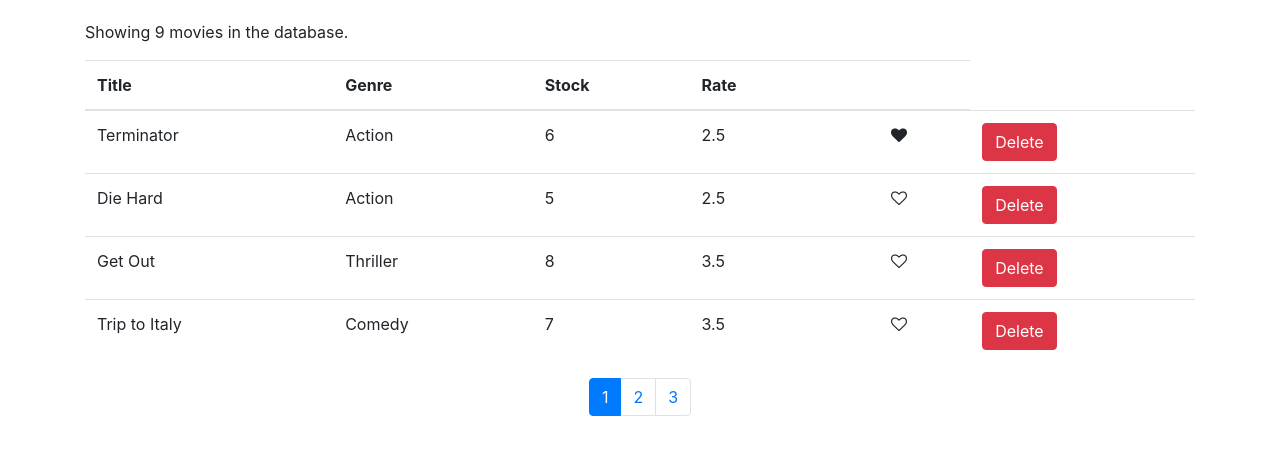
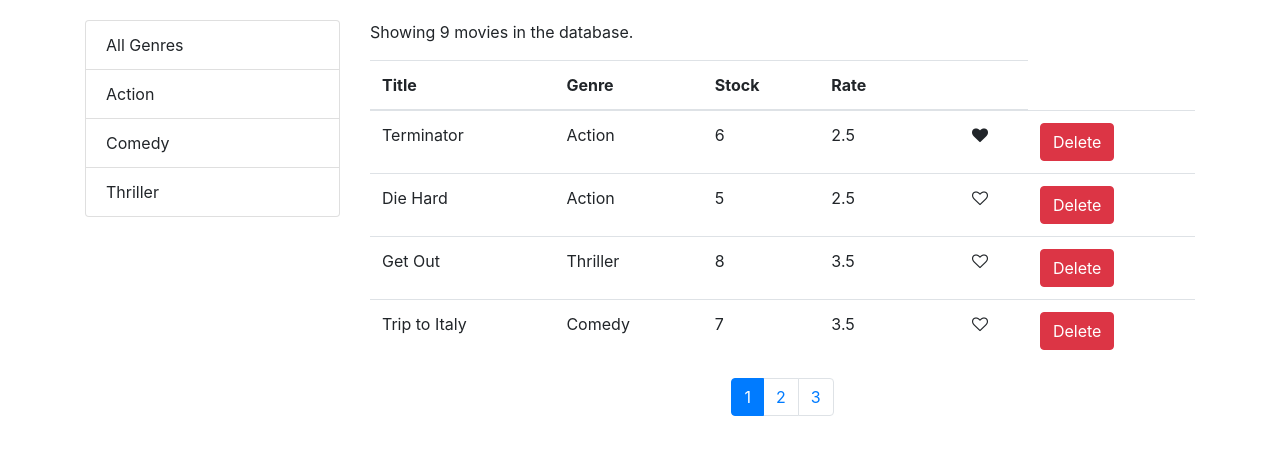
Before and after one commit to anthonypate54/vidly-react, a React (Create React App) app: page / in a window 1280 px wide. Shown: the top 454 px of the page. Built offline with nearby package versions, Linux system fonts and the light colour scheme.

Commit message:
latest stable version

```diff
--- a/package.json
+++ b/package.json
@@ -6,6 +6,7 @@
     "bootstrap": "^4.1.1",
     "font-awesome": "^4.7.0",
     "lodash": "^4.17.10",
+    "prop-types": "^15.6.2",
     "react": "^16.8.5",
     "react-dom": "^16.8.5",
     "react-scripts": "2.1.8"
--- /dev/null
+++ b/src/components/common/listGroup.jsx
@@ -0,0 +1,33 @@
+import React, { Component } from "react";
+
+const ListGroup = props => {
+  const {
+    items,
+    textProperty,
+    valueProperty,
+    selectedItem,
+    onItemSelect
+  } = props;
+  return (
+    <ul class="list-group">
+      {items.map(item => (
+        <li
+          onClick={() => onItemSelect(item)}
+          key={item[valueProperty]}
+          className={
+            item === selectedItem ? "list-group-item active" : "list-group-item"
+          }
+        >
+          {item[textProperty]}
+        </li>
+      ))}
+    </ul>
+  );
+};
+
+ListGroup.defaultProps = {
+  textProperty: "name",
+  valueProperty: "_id"
+};
+
+export default ListGroup;
--- a/src/components/movies.jsx
+++ b/src/components/movies.jsx
@@ -1,18 +1,27 @@
 import React, { Component } from "react";
 import Like from "./common/like";
 import Pagenation from "./common/pagination";
+import ListGroup from "./common/listGroup";
 import { getMovies } from "../services/fakeMovieService";
+import { getGenres } from "../services/fakeGenreService";
 import { paginate } from "../utils/paginate";
 
 class Movies extends Component {
   state = {
-    movies: getMovies(),
+    allMovies: [],
+    genres: [],
     pageSize: 4,
-    currentPage: 1
+    currentPage: 1,
+    selectedGenre: 0
   };
 
+  componentDidMount() {
+    const genres = [{ name: "All Genres" }, ...getGenres()];
+    this.setState({ allMovies: getMovies(), genres: genres });
+  }
+
   handleLike = movie => {
-    const movies = [...this.state.movies];
+    const movies = [...this.state.allMovies];
     const index = movies.indexOf(movie);
     movies[index] = { ...movies[index] };
     movies[index].liked = !movies[index].liked;
@@ -23,20 +32,38 @@
     this.setState({ currentPage: page });
   };
 
+  handleGenreSelect = genre => {
+    console.log(genre);
+    this.setState({ selectedGenre: genre, currentPage: 1 });
+  };
+
   handleDelete = movie => {
-    const movies = this.state.movies.filter(m => m._id !== movie._id);
+    const movies = this.state.allMovies.filter(m => m._id !== movie._id);
     this.setState({ movies });
   };
   render() {
-    const { length: movieCount } = this.state.movies;
-    const { pageSize, currentPage, movies } = this.state;
+    const { length: movieCount } = this.state.allMovies;
+    const { pageSize, currentPage, selectedGenre, allMovies } = this.state;
     if (movieCount === 0) return <p>There are no movies in the database.</p>;
 
-    const allMovies = paginate(movies, currentPage, pageSize);
+    const filtered =
+      selectedGenre && selectedGenre._id
+        ? allMovies.filter(m => m.genre._id === selectedGenre._id)
+        : allMovies;
+    const movies = paginate(filtered, currentPage, pageSize);
 
     return (
-      <React.Fragment>
-        <p>Showing {movieCount} movies in the database.</p>
+      <div className="row">
+        <div className="col-3">
+          <ListGroup
+            items={this.state.genres}
+            onItemSelect={this.handleGenreSelect}
+            selectedItem={this.state.selectedGenre}
+          />
+        </div>
+
+        <div className="col">
+          <p>Showing {filtered.length} movies in the database.</p>
           <table className="table">
             <thead>
               <tr>
@@ -49,7 +76,7 @@
               </tr>
             </thead>
             <tbody>
-            {allMovies.map(movie => (
+              {movies.map(movie => (
                 <tr key={movie._id}>
                   <td>{movie.title}</td>
                   <td>{movie.genre.name}</td>
@@ -75,12 +102,13 @@
             </tbody>
           </table>
           <Pagenation
-          itemsCount={movieCount}
+            itemsCount={filtered.length}
             onPageChange={this.handlePageChange}
             pageSize={pageSize}
             currentPage={currentPage}
           />
-      </React.Fragment>
+        </div>
+      </div>
     );
   }
 }
```
Also changed, not shown: src/components/common/pagination.jsx (+7 -0 lines), src/components/common/displayMovies.jsx (deleted), 1 other file (tests, documents, lock files or other folders). Lines whose indentation alone changed are shown as unchanged.
